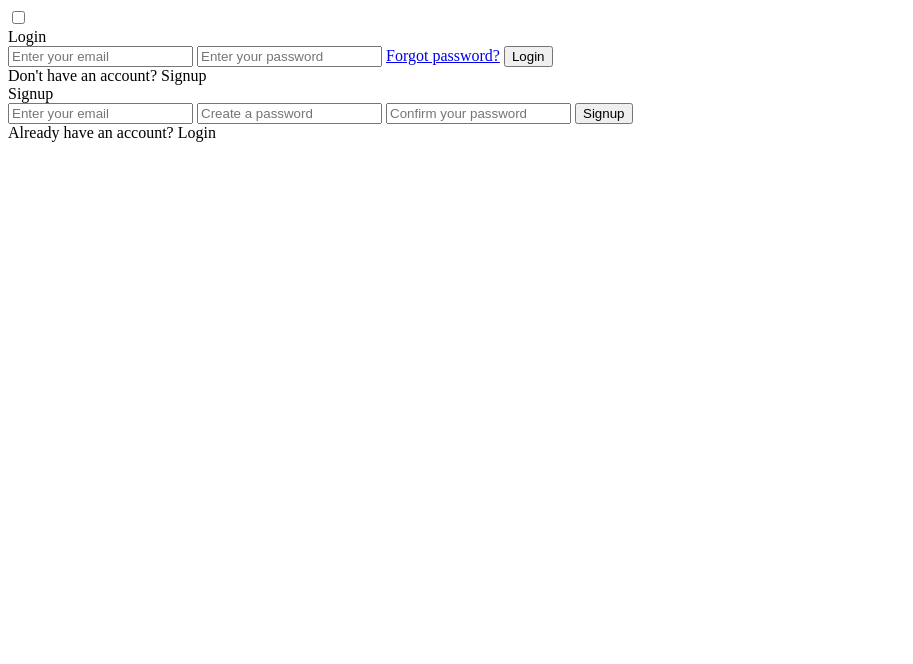
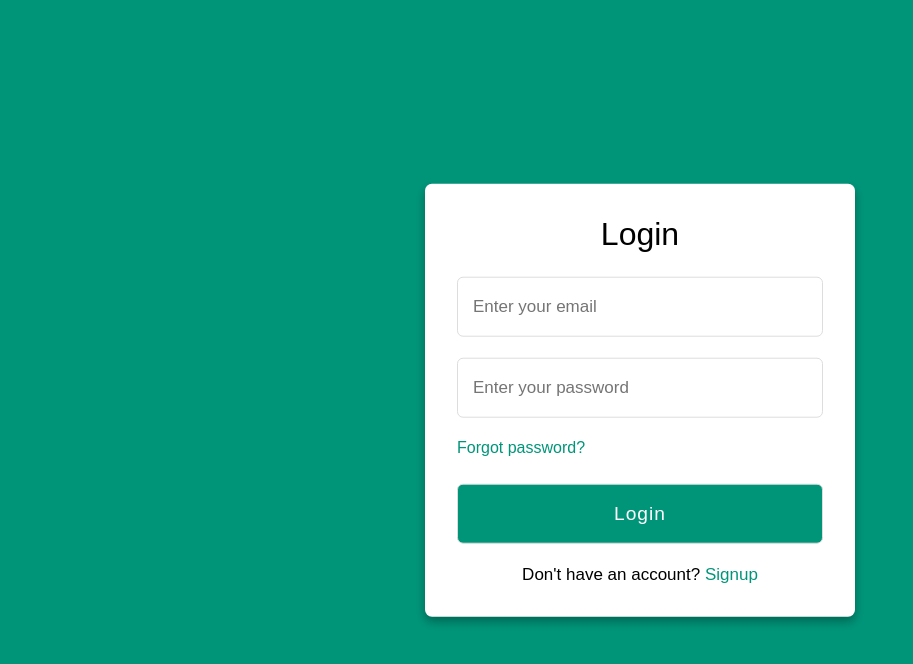
Before and after one commit to kades953/sample, a plain HTML site: page index.html in a window 1280 px wide. Shown: the whole page, without its empty margins (0-913 px from the left). Drawn offline with Linux system fonts and the light colour scheme.

Commit message:
Update index.html

```diff
--- a/index.html
+++ b/index.html
@@ -2,6 +2,96 @@
 <html lang="en">
 <head>
   <title>Sample Login page</title>
+  <style>
+    *{
+  margin: 0;
+  padding: 0;
+  box-sizing: border-box;
+  font-family: 'Poppins', sans-serif;
+}
+body{
+  min-height: 100vh;
+  width: 100%;
+  background: #009579;
+}
+.container{
+  position: absolute;
+  top: 50%;
+  left: 50%;
+  transform: translate(-50%,-50%);
+  max-width: 430px;
+  width: 100%;
+  background: #fff;
+  border-radius: 7px;
+  box-shadow: 0 5px 10px rgba(0,0,0,0.3);
+}
+.container .registration{
+  display: none;
+}
+#check:checked ~ .registration{
+  display: block;
+}
+#check:checked ~ .login{
+  display: none;
+}
+#check{
+  display: none;
+}
+.container .form{
+  padding: 2rem;
+}
+.form header{
+  font-size: 2rem;
+  font-weight: 500;
+  text-align: center;
+  margin-bottom: 1.5rem;
+}
+ .form input{
+   height: 60px;
+   width: 100%;
+   padding: 0 15px;
+   font-size: 17px;
+   margin-bottom: 1.3rem;
+   border: 1px solid #ddd;
+   border-radius: 6px;
+   outline: none;
+ }
+ .form input:focus{
+   box-shadow: 0 1px 0 rgba(0,0,0,0.2);
+ }
+.form a{
+  font-size: 16px;
+  color: #009579;
+  text-decoration: none;
+}
+.form a:hover{
+  text-decoration: underline;
+}
+.form input.button{
+  color: #fff;
+  background: #009579;
+  font-size: 1.2rem;
+  font-weight: 500;
+  letter-spacing: 1px;
+  margin-top: 1.7rem;
+  cursor: pointer;
+  transition: 0.4s;
+}
+.form input.button:hover{
+  background: #006653;
+}
+.signup{
+  font-size: 17px;
+  text-align: center;
+}
+.signup label{
+  color: #009579;
+  cursor: pointer;
+}
+.signup label:hover{
+  text-decoration: underline;
+}
+  </style>
 </head>
 <body>
   <div class="container">
```
